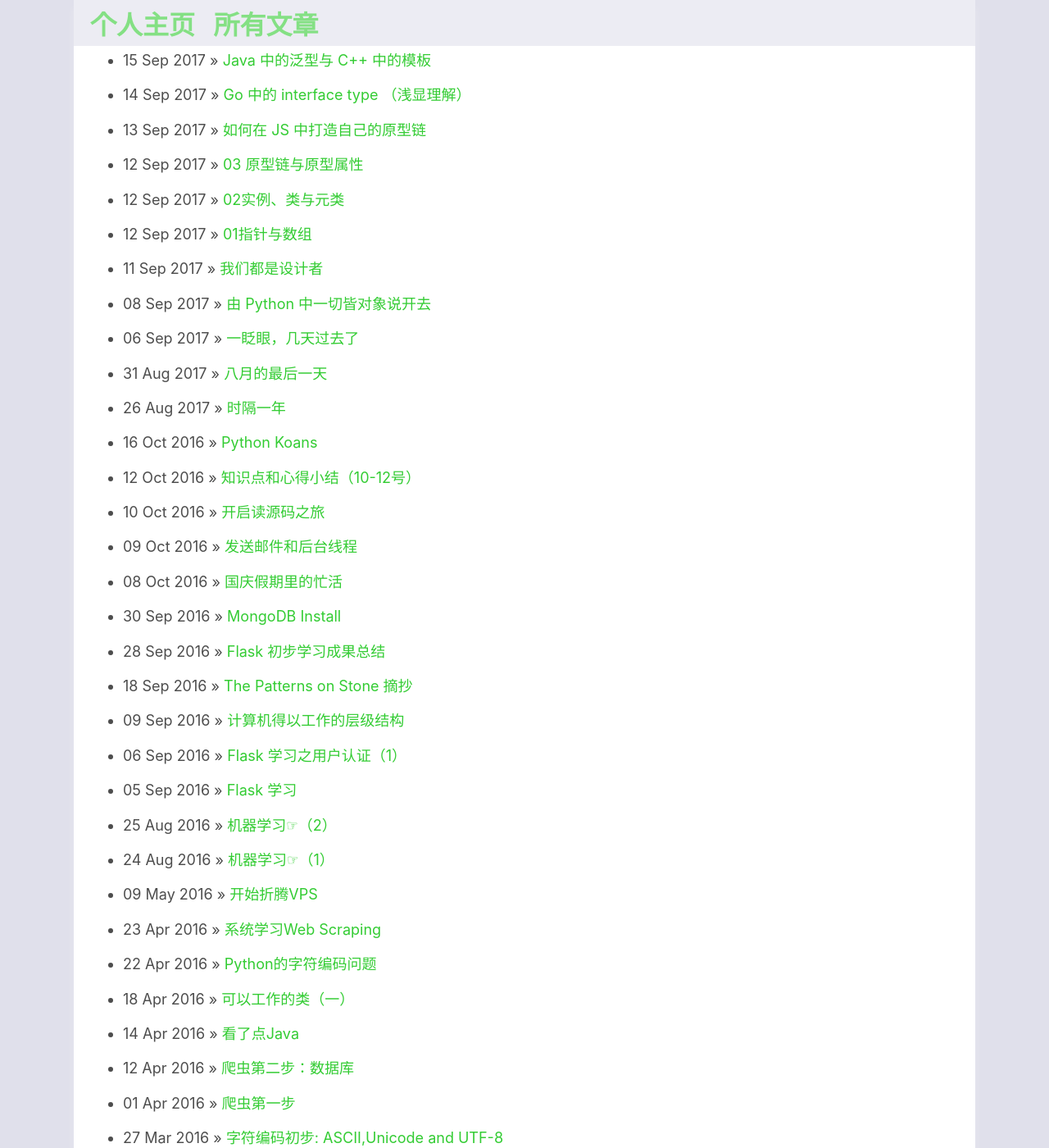
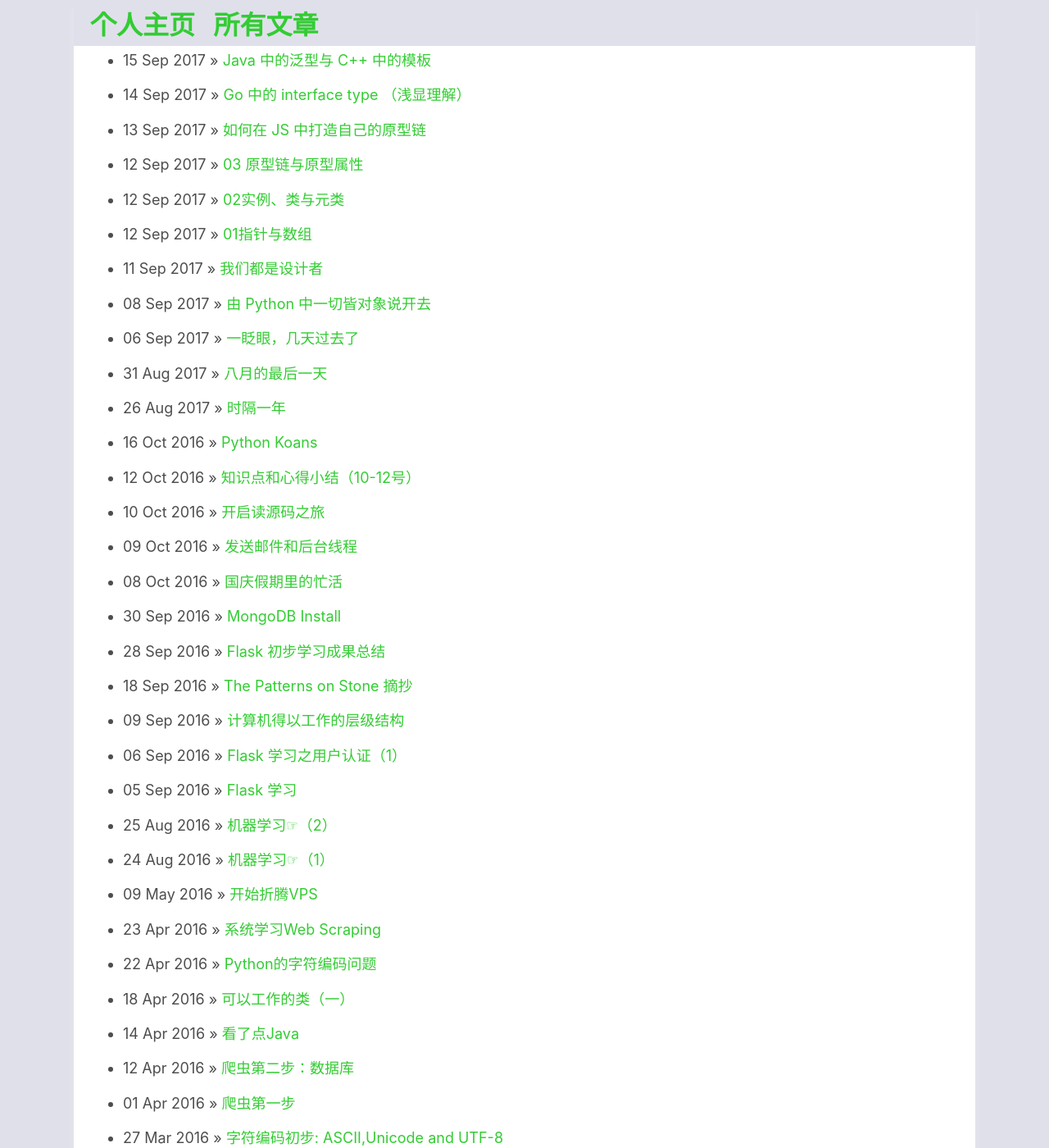
Before and after one commit to xxleyi/xxleyi.github.io, a Jekyll site: the page built from blog/index.html, in a window 1280 px wide and 1400 px high. Shown: the whole window at 82% size. Built offline with Jekyll 4.4.1, drawn with Linux system fonts in a browser that asks for light colours.

Commit message:
update the lookout.

```diff
--- a/css/post.css
+++ b/css/post.css
@@ -116,7 +116,7 @@ nav{
   background-color: #e0e0eb;
   margin: 0px;
   width: 1100px;
-  opacity: 0.6;
+  opacity: 1;
 }
 
 code{
```
